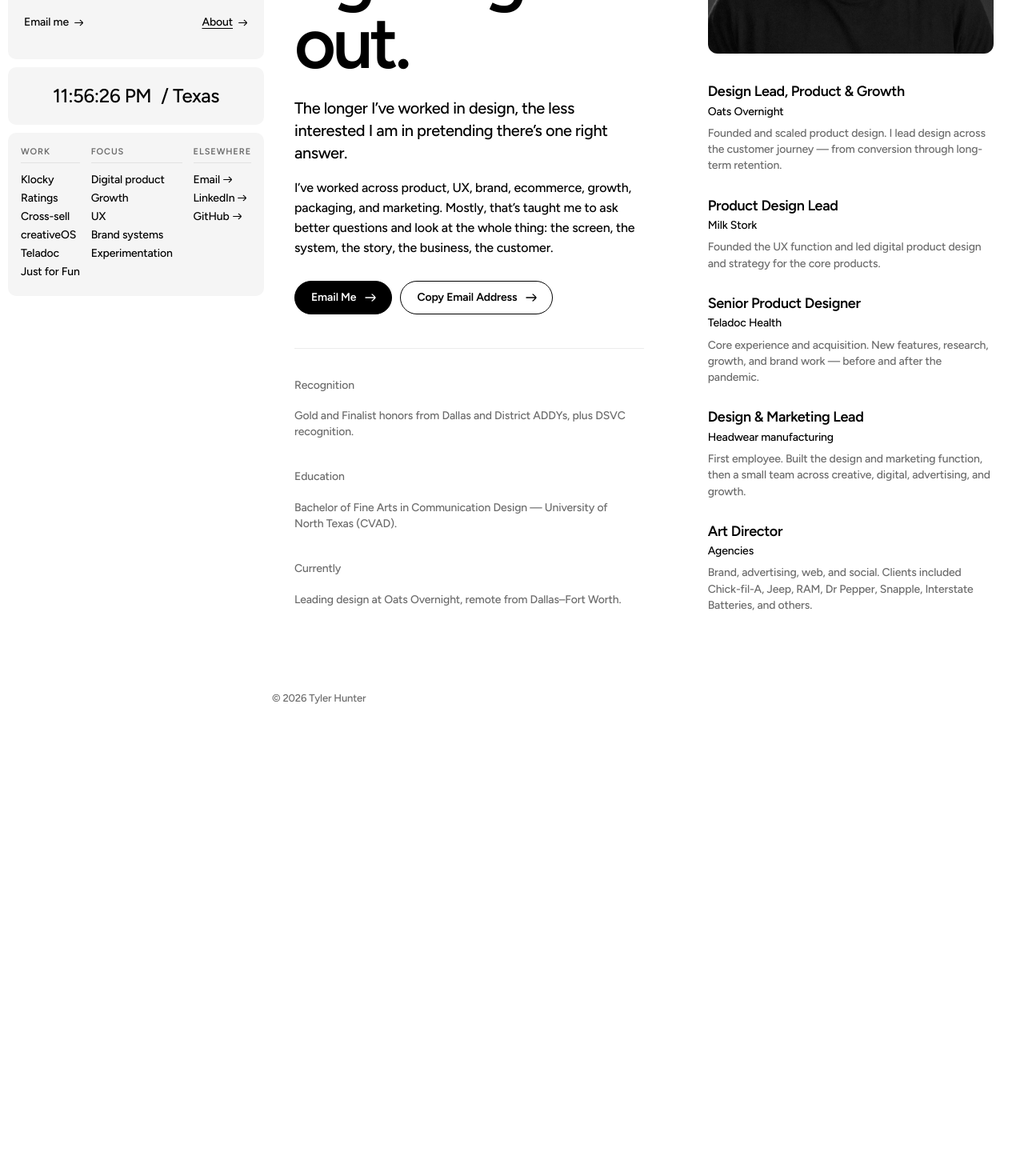
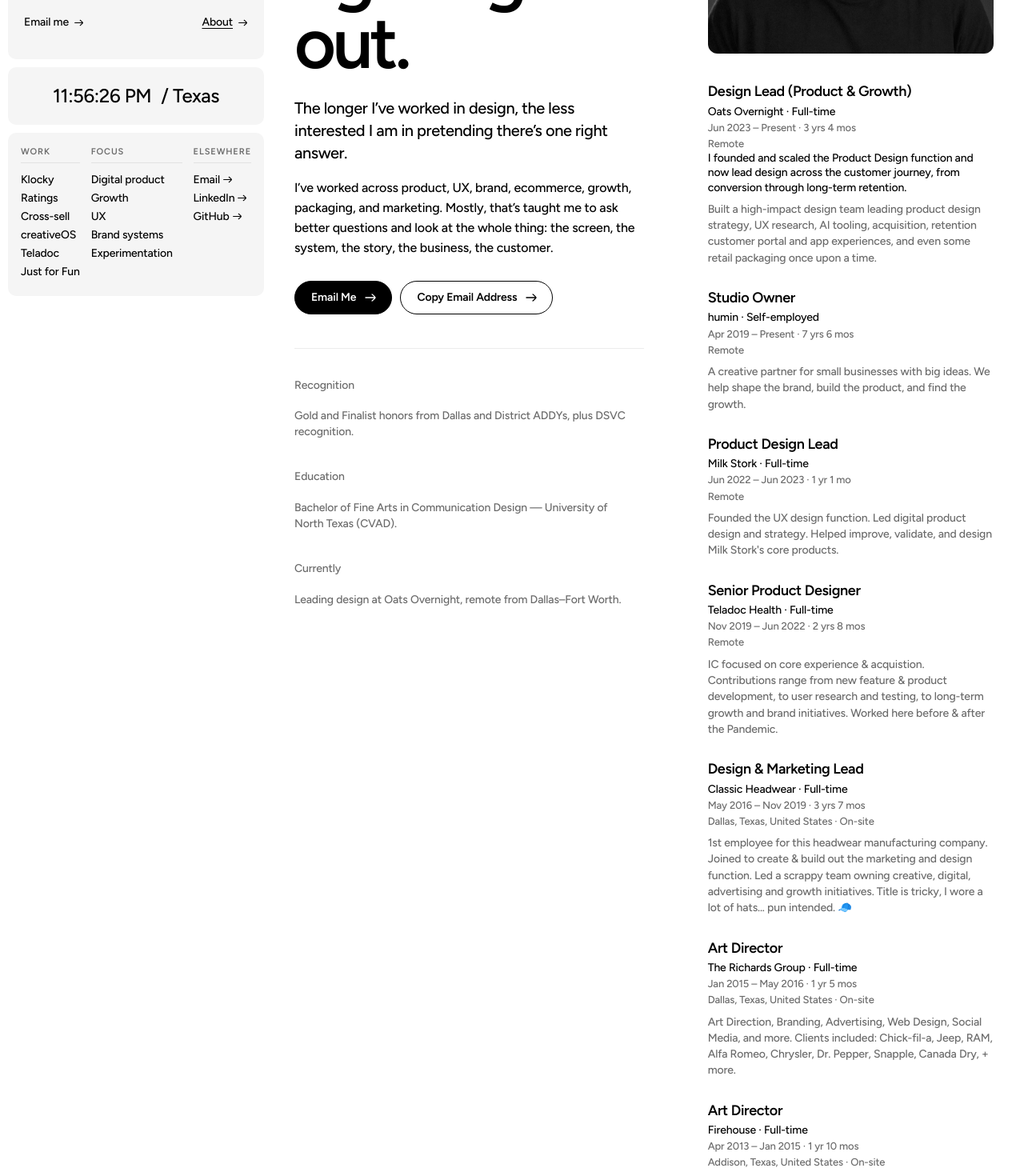
Before and after one commit to liarliarpantsontyler/2027-portfolio, a Next.js app: page /about in a window 1280 px wide. Shown: the part 380-1850 px from the top of the page at 80% size. Before the commit the page ends 1300 px from the top, so only its background shows below. Built offline with nearby package versions, Linux system fonts and the light colour scheme; no server answers.

Commit message:
Sync About experience copy with LinkedIn.
Keep titles, dates, and role descriptions aligned with the live profile, including humin and split agency roles.

Co-authored-by: Cursor <cursoragent@cursor.com>

```diff
--- a/app/about/page.tsx
+++ b/app/about/page.tsx
@@ -44,13 +44,25 @@ export default function AboutPage() {
             />
           </figure>
           <div className="experience" style={{ marginTop: 36 }}>
-            {site.experience.map((item) => (
-              <article key={`${item.role}-${item.company}`}>
-                <h2>{item.role}</h2>
-                <p className="company">{item.company}</p>
-                <p>{item.detail}</p>
-              </article>
-            ))}
+            {site.experience.map((item) => {
+              const paragraphs = Array.isArray(item.detail)
+                ? item.detail
+                : [item.detail];
+              return (
+                <article key={`${item.role}-${item.company}`}>
+                  <h2>{item.role}</h2>
+                  <p className="company">{item.company}</p>
+                  {item.meta?.map((line) => (
+                    <p className="experience-meta" key={line}>
+                      {line}
+                    </p>
+                  ))}
+                  {paragraphs.map((paragraph) => (
+                    <p key={paragraph.slice(0, 48)}>{paragraph}</p>
+                  ))}
+                </article>
+              );
+            })}
           </div>
         </div>
       </main>
--- a/app/globals.css
+++ b/app/globals.css
@@ -2096,6 +2096,13 @@ body.mini-project-open {
   font-size: 14px;
 }
 
+.experience article .experience-meta {
+  margin-top: 2px;
+  font-size: 13px;
+  color: var(--muted);
+  line-height: 1.4;
+}
+
 .experience article p:last-child {
   margin-top: 8px;
   color: var(--muted);
--- a/content/site.ts
+++ b/content/site.ts
@@ -21,34 +21,64 @@ export const site = {
   ],
   experience: [
     {
-      role: "Design Lead, Product & Growth",
-      company: "Oats Overnight",
+      role: "Design Lead (Product & Growth)",
+      company: "Oats Overnight · Full-time",
+      meta: ["Jun 2023 – Present · 3 yrs 4 mos", "Remote"],
+      detail: [
+        "I founded and scaled the Product Design function and now lead design across the customer journey, from conversion through long-term retention.",
+        "Built a high-impact design team leading product design strategy, UX research, AI tooling, acquisition, retention customer portal and app experiences, and even some retail packaging once upon a time.",
+      ],
+    },
+    {
+      role: "Studio Owner",
+      company: "humin · Self-employed",
+      meta: ["Apr 2019 – Present · 7 yrs 6 mos", "Remote"],
       detail:
-        "Founded and scaled product design. I lead design across the customer journey — from conversion through long-term retention.",
+        "A creative partner for small businesses with big ideas. We help shape the brand, build the product, and find the growth.",
     },
     {
       role: "Product Design Lead",
-      company: "Milk Stork",
+      company: "Milk Stork · Full-time",
+      meta: ["Jun 2022 – Jun 2023 · 1 yr 1 mo", "Remote"],
       detail:
-        "Founded the UX function and led digital product design and strategy for the core products.",
+        "Founded the UX design function. Led digital product design and strategy. Helped improve, validate, and design Milk Stork's core products.",
     },
     {
       role: "Senior Product Designer",
-      company: "Teladoc Health",
+      company: "Teladoc Health · Full-time",
+      meta: ["Nov 2019 – Jun 2022 · 2 yrs 8 mos", "Remote"],
       detail:
-        "Core experience and acquisition. New features, research, growth, and brand work — before and after the pandemic.",
+        "IC focused on core experience & acquistion. Contributions range from new feature & product development, to user research and testing, to long-term growth and brand initiatives. Worked here before & after the Pandemic.",
     },
     {
       role: "Design & Marketing Lead",
-      company: "Headwear manufacturing",
+      company: "Classic Headwear · Full-time",
+      meta: [
+        "May 2016 – Nov 2019 · 3 yrs 7 mos",
+        "Dallas, Texas, United States · On-site",
+      ],
       detail:
-        "First employee. Built the design and marketing function, then a small team across creative, digital, advertising, and growth.",
+        "1st employee for this headwear manufacturing company. Joined to create & build out the marketing and design function. Led a scrappy team owning creative, digital, advertising and growth initiatives. Title is tricky, I wore a lot of hats... pun intended. 🧢",
     },
     {
       role: "Art Director",
-      company: "Agencies",
+      company: "The Richards Group · Full-time",
+      meta: [
+        "Jan 2015 – May 2016 · 1 yr 5 mos",
+        "Dallas, Texas, United States · On-site",
+      ],
       detail:
-        "Brand, advertising, web, and social. Clients included Chick-fil-A, Jeep, RAM, Dr Pepper, Snapple, Interstate Batteries, and others.",
+        "Art Direction, Branding, Advertising, Web Design, Social Media, and more. Clients included: Chick-fil-a, Jeep, RAM, Alfa Romeo, Chrysler, Dr. Pepper, Snapple, Canada Dry, + more.",
+    },
+    {
+      role: "Art Director",
+      company: "Firehouse · Full-time",
+      meta: [
+        "Apr 2013 – Jan 2015 · 1 yr 10 mos",
+        "Addison, Texas, United States · On-site",
+      ],
+      detail:
+        "Art Direction, Branding, Advertising, Web Design, Social Media, and more. Clients included: Vertskebap, Interstate Batteries, Mooyah Burger, Nothing Bundt Cakes + more",
     },
   ],
   recognition:
```
